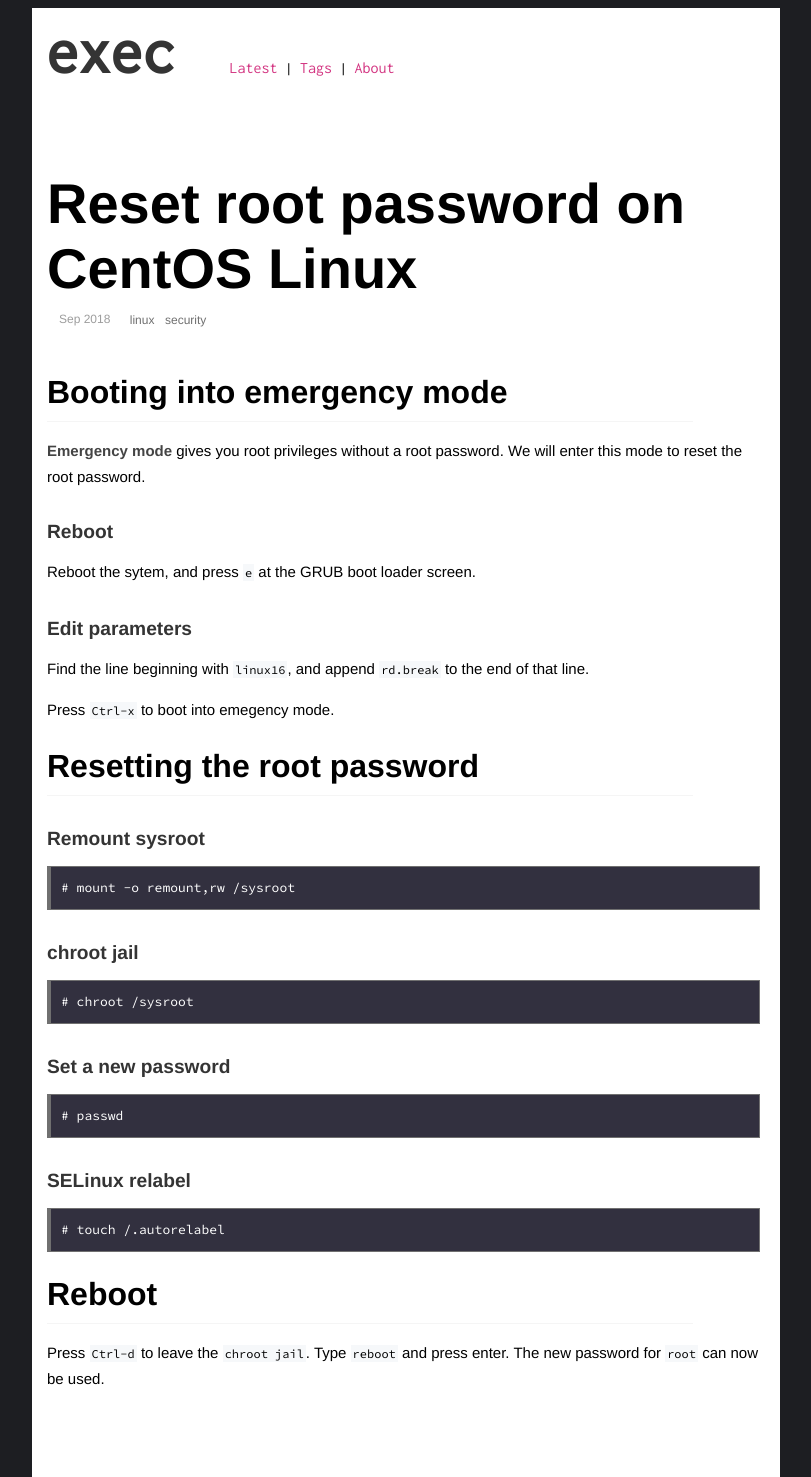
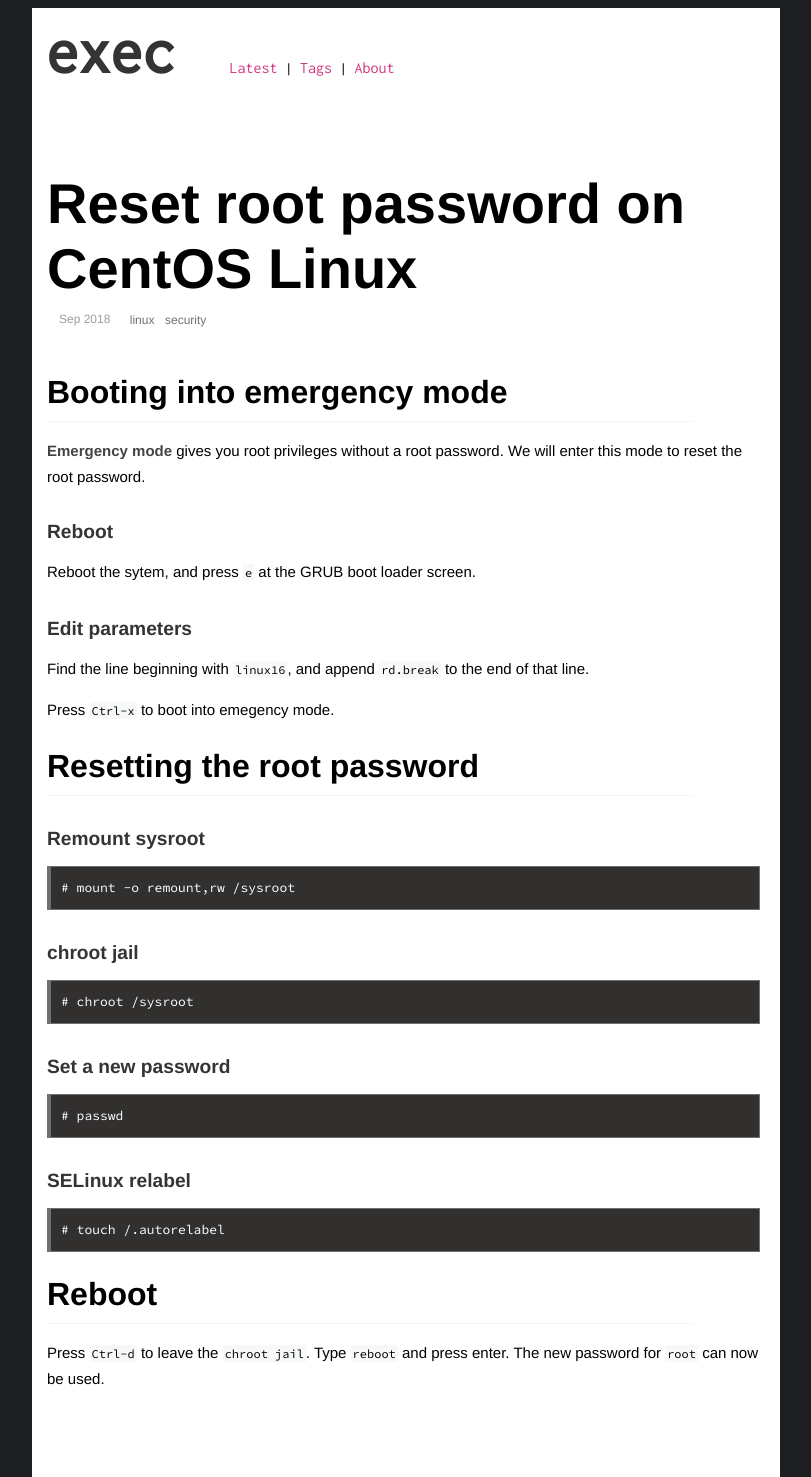
Before and after one commit to execas/execas.github.io, a Jekyll site: the page built from _posts/2018-09-03-reset-root-password-on-centos-linux.md, in a window 1280 px wide. Shown: the whole page, without its empty margins (234-1045 px from the left). Built offline with Jekyll 4.4.1, drawn with Linux system fonts in a browser that asks for light colours.

Commit message:
Update execas.css

```diff
--- a/css/execas.css
+++ b/css/execas.css
@@ -7,7 +7,6 @@
      font-family: "Helvetica Neue", Helvetica, Arial, "Lucida Sans", sans-serif;
      /*font-family:"Lato","Helvetica Neue",Helvetica,Arial,sans-serif;*/
      font-weight: 400;
-     /*color: #252525;*/
      color: #000000;
      font-size: 15px;
      /*background-color: #f5f1ed;*/
@@ -35,7 +34,7 @@
      /*background-color: #f5f5f5;*/
      /*background-color: #f6f8fa;*/
      /*background-color:#232c31;*/
-     background-color:#32303f;
+     background-color:#32302f;
      margin-left:0px;
      margin-right:5px;
      padding-left: 10px;
@@ -56,24 +55,20 @@
      border-style: none;
      whitespace: pre;
      font-size:13px;
-     background-color:#32303f;
+     background-color:#32302f;
      color:#ffffff;
      border-width: 0px;
      border-radius:0px;
      padding:0;
 }
+
 code {
      background-color: #f6f8fa;
      font-family: "Source Code Pro", monospace;
      whitespace:normal;
      color:#000000;
      font-size:12px;
-     /*border-width: 1px;
-     border-style: solid;
-     border-radius:5px;
-     border-color: #eeeeee;*/
      padding:1px 2px;
- /*    border: 1px solid #ccc;*/
 }
 
 blockquote {
```
